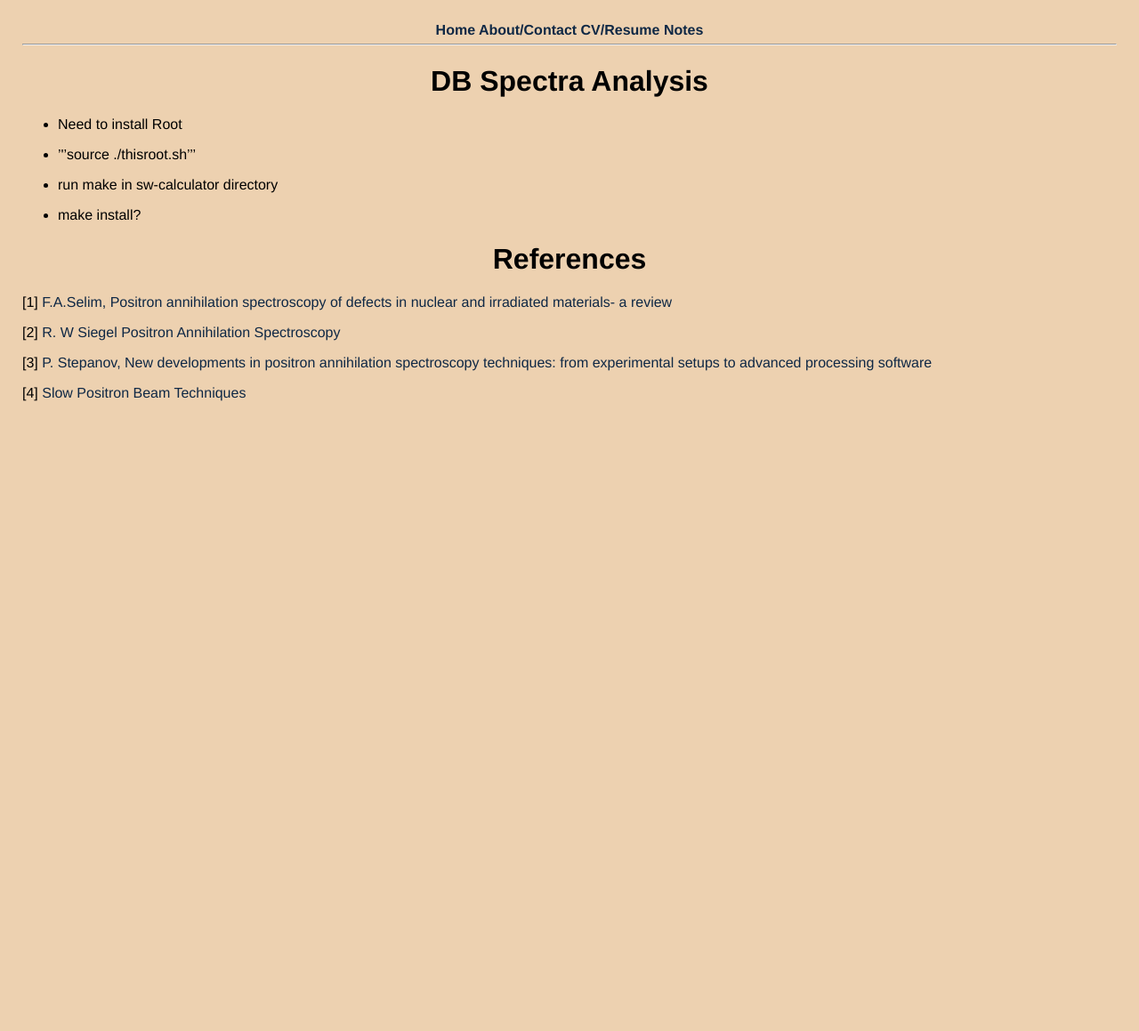
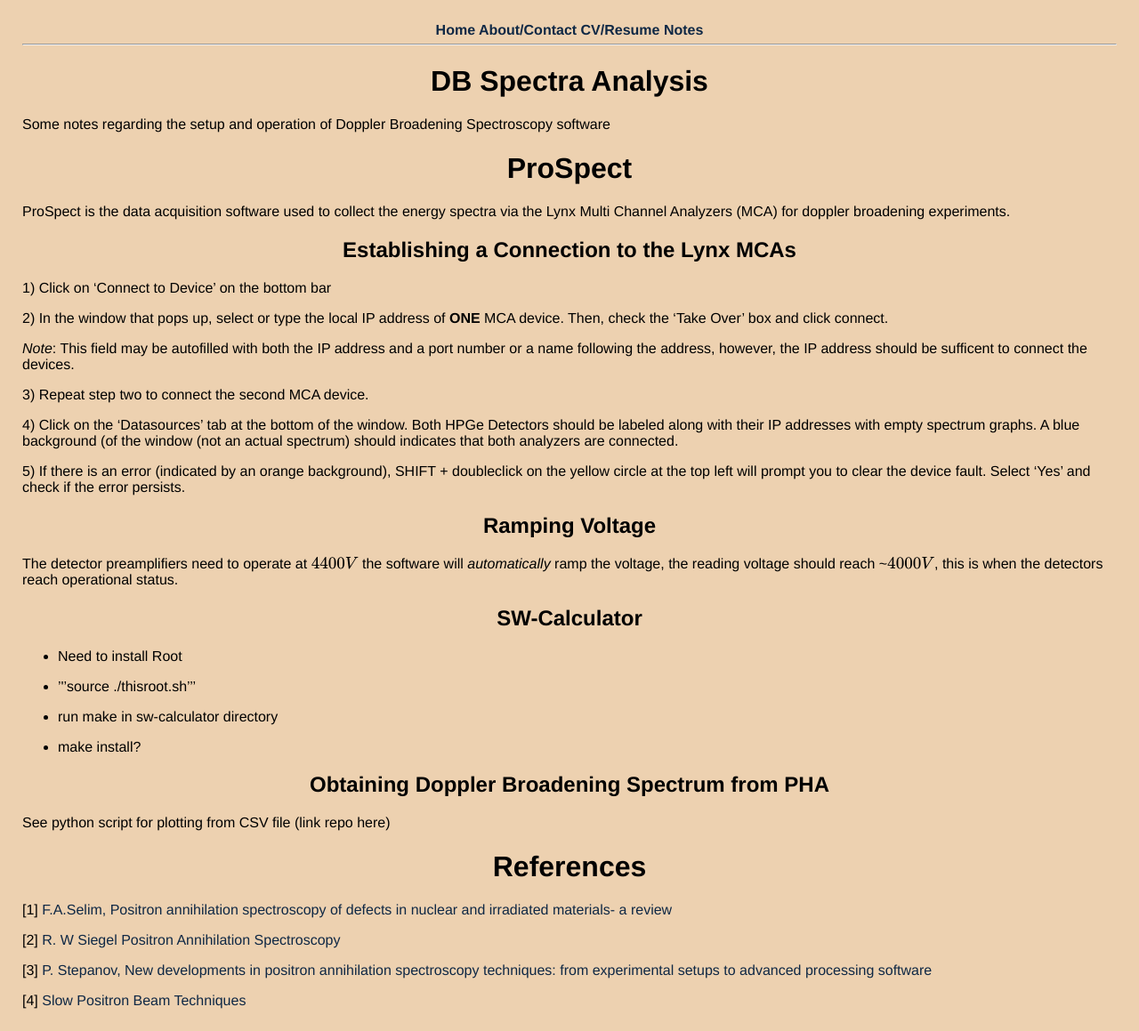
Before and after one commit to thaihangchung7/thaihangchung7.github.io, a Jekyll site: the page built from _notes/dbs_software.md, in a window 1280 px wide. Shown: the whole page at 89% size. Built offline with Jekyll 4.4.1, drawn with Linux system fonts in a browser that asks for light colours; formulas are drawn with MathJax 3; before the commit the page ends 900 px from its top, so only the background shows below that.

Commit message:
Instructions on ProSpect

```diff
--- a/_notes/dbs_software.md
+++ b/_notes/dbs_software.md
@@ -4,6 +4,33 @@
 category: notes
 ---
 
+Some notes regarding the setup and operation of Doppler Broadening Spectroscopy software
+
+# ProSpect
+
+ProSpect is the data acquisition software used to collect the energy spectra via the Lynx Multi Channel Analyzers (MCA) for doppler broadening experiments.
+
+## Establishing a Connection to the Lynx MCAs
+
+1) Click on 'Connect to Device' on the bottom bar
+
+2) In the window that pops up, select or type the local IP address of **ONE** MCA device. Then, check the 'Take Over' box and click connect.
+
+*Note*: This field may be autofilled with both the IP address and a port number or a name following the address, however, the IP address should be sufficent to connect the devices.
+
+3) Repeat step two to connect the second MCA device.
+
+4) Click on the 'Datasources' tab at the bottom of the window. Both HPGe Detectors should be labeled along with their IP addresses with empty spectrum graphs. A blue background (of the window (not an actual spectrum) should indicates that both analyzers are connected.
+
+5) If there is an error (indicated by an orange background), SHIFT + doubleclick on the yellow circle at the top left will prompt you to clear the device fault. Select 'Yes' and check if the error persists.
+
+## Ramping Voltage
+
+The detector preamplifiers need to operate at $$4400 V$$ the software will *automatically* ramp the voltage, the reading voltage should reach ~$$4000 V$$, this is when the detectors reach operational status.
+
+
+
+## SW-Calculator
 - Need to install Root
 
 - '''source ./thisroot.sh'''
@@ -12,8 +39,9 @@
 
 - make install?
 
+## Obtaining Doppler Broadening Spectrum from PHA
 
-
+See python script for plotting from CSV file (link repo here)
 
 # References
 
```
